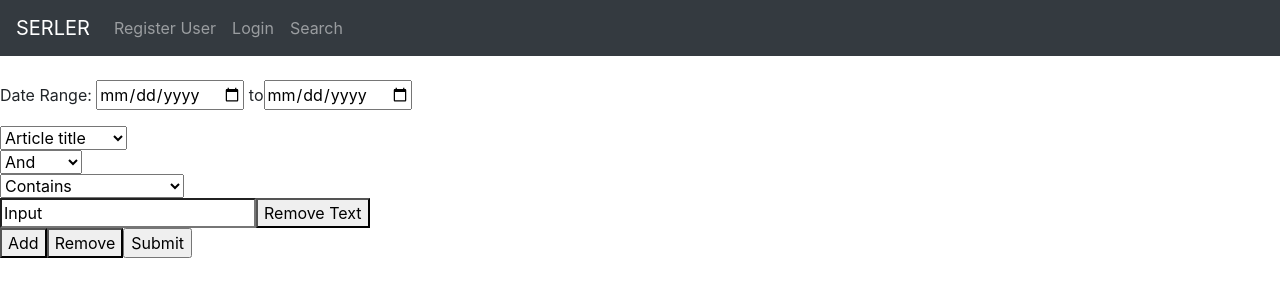
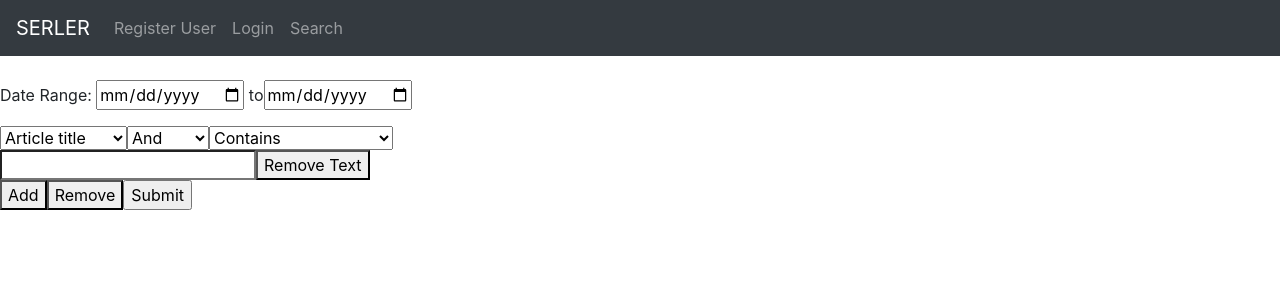
Before and after one commit to SimonHan1126/INFS809_2, a React (Create React App) app in the folder client/: page /searchtest in a window 1280 px wide. Shown: the top 300 px of the page. Built offline with nearby package versions, Linux system fonts and the light colour scheme.

Commit message:
it should be fixed,but.....

```diff
--- a/client/src/components/searchtest.component.js
+++ b/client/src/components/searchtest.component.js
@@ -218,24 +218,24 @@ export default class Searchtest extends Component {
 
         for (var index = 0; index < localCount; index++) {
             let optionHtmlTag = <div>
-                <div key={index}>
+                {/*<div key={index}>*/}
                     <select name="NameOfField" value={this.state.NameOfField[index]} onChange={this.handleNameOfFieldChange}>
                         <option value="Article title">Article title</option>
                         <option value="Article sourse">Article sourse</option>
                         <option value="Author">Author</option>
                     </select>
-                </div>
+                {/*</div>*/}
 
-                <div key={index}>
+                {/*<div key={index}>*/}
                     <select name="DropDownAndOr" value={this.state.DropDownAndOr[index]} onChange={(e)=>this.handleDropDownAndOrChange(e,index)}>
                         <option value="And">And</option>
                         <option value="Or">Or</option>
                         <option value="And not">And not</option>
                         <option value="Or not">Or not</option>
                     </select>
-                </div>
+                {/*</div>*/}
 
-                <div  style={{}} key={index}>
+                {/*<div  style={{}} key={index}>*/}
 
                     <select  name="Operator" value={this.state.Operator[index]} onChange={(e)=>this.handleOperatorChange(e,index)}>
                         <option value="Contains">Contains</option>
@@ -247,10 +247,10 @@ export default class Searchtest extends Component {
                         <option value="More than or equal to">More than or equal to</option>
                     </select>
 
-                </div>
+                {/*</div>*/}
 
                 <div  className={index} >
-                    <input type="search" onChange={(e) => this.handleTextinputChange(e, index)} value={this.state.Textinput} />
+                    <input type="search" onChange={(e) => this.handleTextinputChange(e, index)}  />
                     <button onClick={() => this.handleTextinputRemove(index)} className="button">Remove Text</button>
                 </div>
             </div>
```
